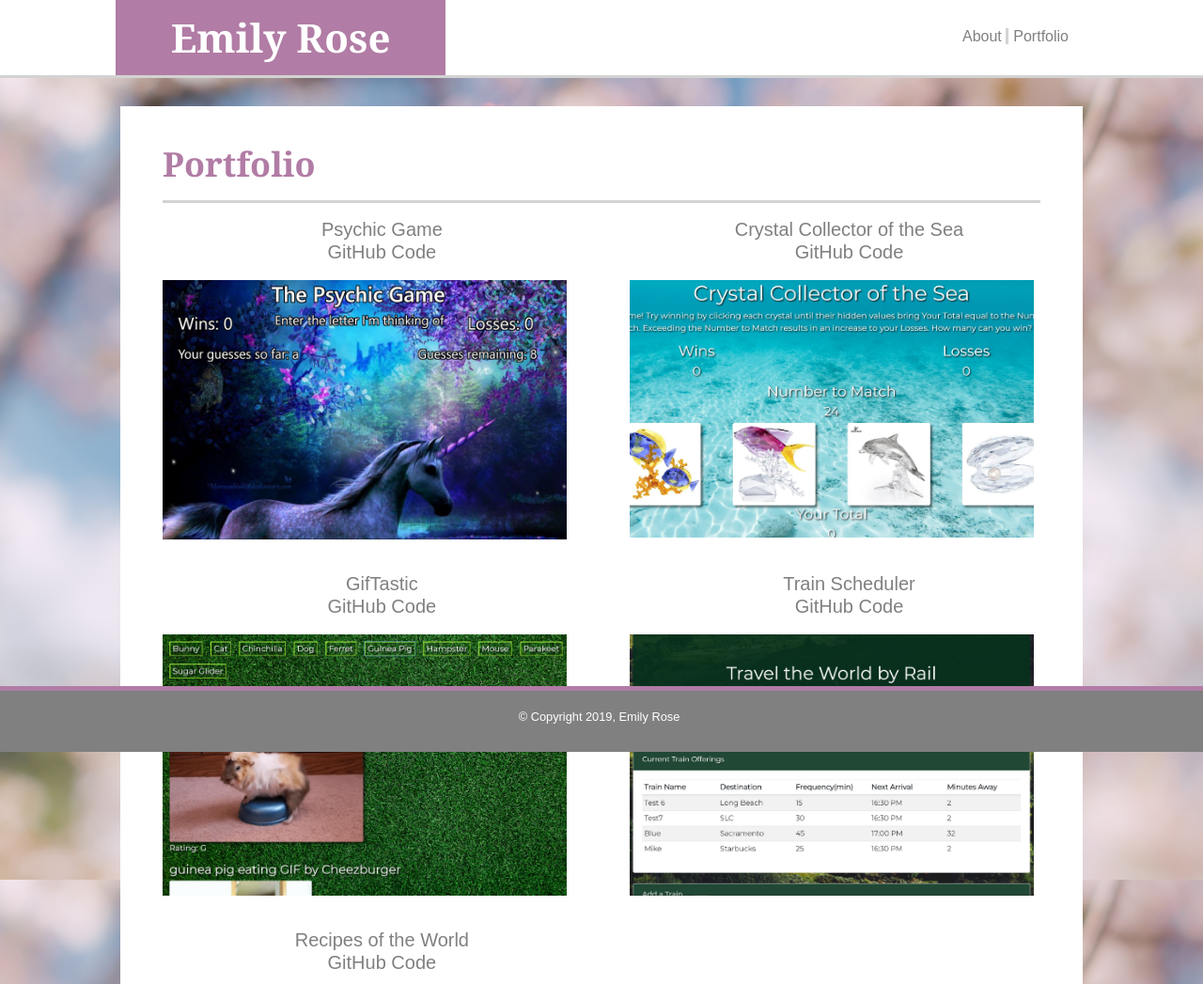
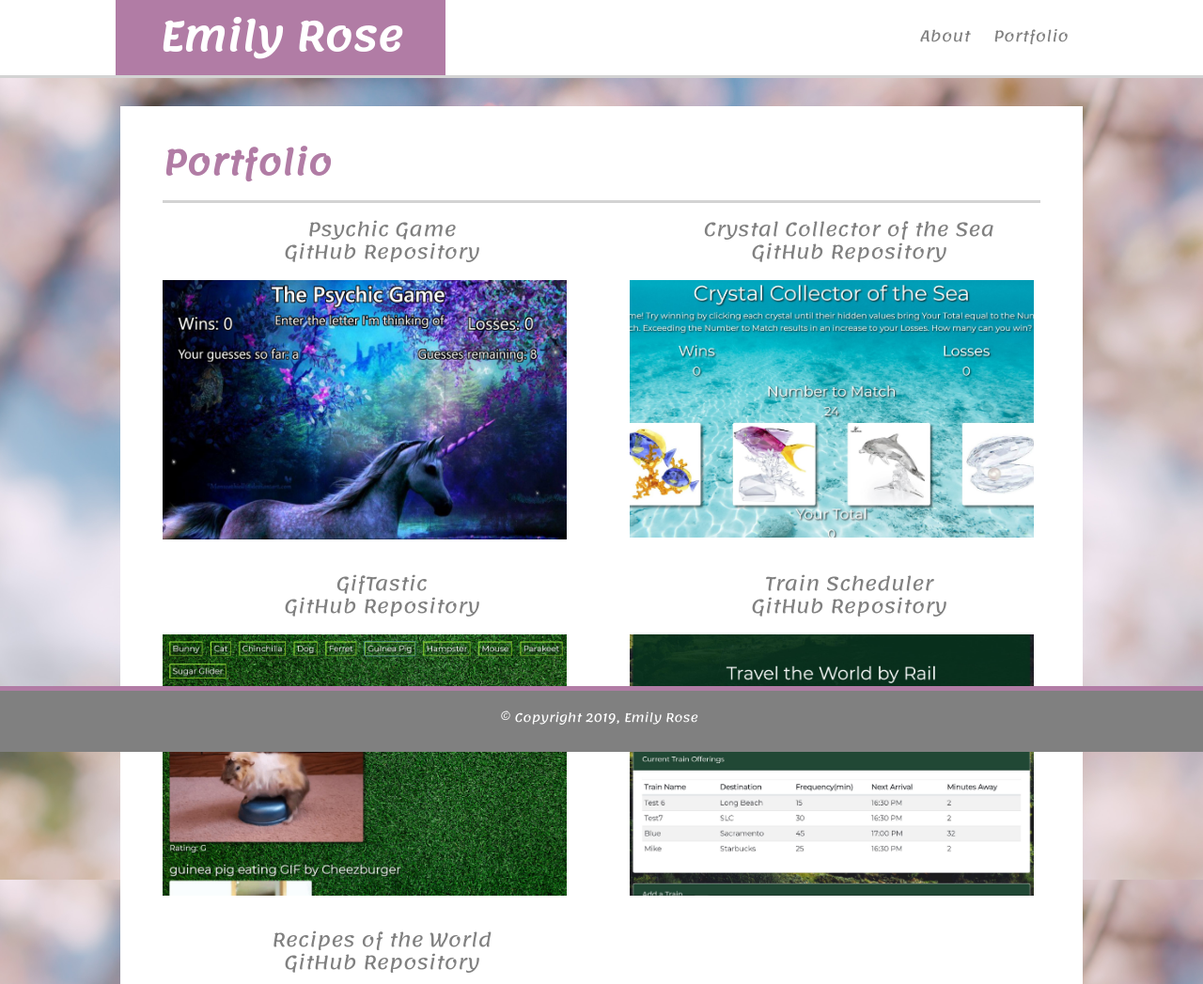
Before and after one commit to Edestiny7/Bootstrap-Portfolio, a plain HTML site: page portfolio.html in a window 1280 px wide. Shown: the top 1047 px of the page at 94% size. Drawn offline with nearby package versions, Linux system fonts and the light colour scheme.

Commit message:
Added Read Me & Google Font

```diff
--- a/assets/css/style.css
+++ b/assets/css/style.css
@@ -1,3 +1,4 @@
+@import url('https://fonts.googleapis.com/css?family=Lemonada&display=swap');
 * {
     box-sizing: border-box;
 }
@@ -23,7 +24,7 @@ h1 {
     margin-right: -20px;
     padding: 15px;
     background-color: #B17CA5;
-    font-family: 'Georgia', Times, Times New Roman, serif;
+    font-family: 'Lemonada', cursive;
     color: white;
     text-align: center;
     font-weight: bold;
@@ -43,12 +44,11 @@ nav {
 
 a {
     color: gray;
-    font-family: 'Arial', 'Helvetica Neue', Helvetica, sans-serif;
+    font-family: 'Lemonada', cursive;
 }
 
 .divider {
-    border-left: solid lightgray;
-    padding-left: 5px;
+    padding-left: 20px;
 }
 
 .divPadding {
@@ -64,7 +64,7 @@ a {
 h2 {
     padding-left: 30px;
     padding-top: 40px;
-    font-family: 'Georgia', Times, Times New Roman, serif;
+    font-family: 'Lemonada', cursive;
     color: #B17CA5;
     font-size: 36px;
     font-weight: bold;
@@ -88,7 +88,7 @@ hr {
 p.bioTop {
     margin-left: 45px;
     padding-right: 45px;
-    font-family: 'Arial', 'Helvetica Neue', Helvetica, sans-serif;
+    font-family: 'Lemonada', cursive;
     line-height: 30px;
     color: gray;
 }
@@ -96,7 +96,7 @@ p.bioTop {
 p.bioMiddle {
     padding-left: 45px;
     margin-right: 30px;
-    font-family: 'Arial', 'Helvetica Neue', Helvetica, sans-serif;
+    font-family: 'Lemonada', cursive;
     line-height: 30px;
     color: gray;
 }
@@ -105,7 +105,7 @@ p.bioBottom {
     margin-left: 45px;
     margin-right: 30px;
     padding-bottom: 20px;
-    font-family: 'Arial', 'Helvetica Neue', Helvetica, sans-serif;
+    font-family: 'Lemonada', cursive;
     line-height: 30px;
     color: gray;
 }
@@ -143,7 +143,7 @@ footer {
     padding-top: 15px;
     padding-bottom: 15px;
     padding-right: 5px;
-    font-family: 'Arial', 'Helvetica Neue', Helvetica, sans-serif;
+    font-family: 'Lemonada', cursive;
     color: white;
     position: fixed;
     bottom: 0;
--- a/portfolio.html
+++ b/portfolio.html
@@ -7,8 +7,13 @@
     <meta name="keywords" content="Emily Portfolio">
     <meta name="author" content="Edestiny7">
     <meta name="viewport" content="width=device-width, initial-scale=1, shrink-to-fit=no">
+
+    <!-- Bootstrap reference-->
     <link rel="stylesheet" href="https://stackpath.bootstrapcdn.com/bootstrap/4.3.1/css/bootstrap.min.css" integrity="sha384-ggOyR0iXCbMQv3Xipma34MD+dH/1fQ784/j6cY/iJTQUOhcWr7x9JvoRxT2MZw1T" crossorigin="anonymous">
-    <link rel="stylesheet" type="text/css" href="assets/css/style.css">
+
+    <!--css reference -->
+    <link rel="stylesheet" type="text/css" href="./assets/css/style.css">
+
     <title>Portfolio</title>
 </head>
 
@@ -48,14 +53,14 @@
                     <div class="row portfolioPadding">
                         <div class="col-xs-12, col-sm-12, col-md-6, col-lg-6">
                             <h5><a href="https://edestiny7.github.io/Psychic-Game/" target="_blank">Psychic Game</a><br>
-                                <a href="https://github.com/Edestiny7/Psychic-Game" target="_blank">GitHub Code</a>
+                                <a href="https://github.com/Edestiny7/Psychic-Game" target="_blank">GitHub Repository</a>
                             </h5>
                             <a href="https://edestiny7.github.io/Psychic-Game/" target="_blank"><img class="imagePortfolio" src="assets/images/psychicGame.JPG" alt="Psychic Game" title="Psychic Game" width="92%"></a>
                         </div>
                         <div class=" col-xs-12, col-sm-12, col-md-6, col-lg-6">
                             <h5>
                                 <a href="https://edestiny7.github.io/Crystal-Collector/" target="_blank">Crystal Collector of the Sea</a><br>
-                                <a href="https://github.com/Edestiny7/Crystal-Collector" target="_blank">GitHub Code</a>
+                                <a href="https://github.com/Edestiny7/Crystal-Collector" target="_blank">GitHub Repository</a>
                             </h5>
                             <a href="https://edestiny7.github.io/Crystal-Collector/" target="_blank"><img class="imagePortfolio" src="assets/images/CrystalCollectorGame.JPG" alt="Crystal Collector Game" title="Crystal Collector Game" width="92%"></a>
                         </div>
@@ -64,14 +69,14 @@
                         <div class="col-xs-12, col-sm-12, col-md-6, col-lg-6">
                             <h5>
                                 <a href="https://edestiny7.github.io/GIPHY-API/" target="_blank">GifTastic</a><br>
-                                <a href="https://github.com/Edestiny7/GIPHY-API" target="_blank">GitHub Code</a>
+                                <a href="https://github.com/Edestiny7/GIPHY-API" target="_blank">GitHub Repository</a>
                             </h5>
                             <a href="https://edestiny7.github.io/GIPHY-API/"><img class="imagePortfolio" src="assets/images/Animal.JPG" alt="GifTastic App" title="GifTastic App" width="92%"></a>
                         </div>
                         <div class="col-xs-12, col-sm-12, col-md-6, col-lg-6">
                             <h5>
                                 <a href="https://Edestiny7.github.io/Train-Scheduler/" target="_blank">Train Scheduler</a><br>
-                                <a href="https://github.com/Edestiny7/Train-Scheduler" target="_blank">GitHub Code</a>
+                                <a href="https://github.com/Edestiny7/Train-Scheduler" target="_blank">GitHub Repository</a>
                             </h5>
                             <a href="https://Edestiny7.github.io/Train-Scheduler/"><img class="imagePortfolio" src="assets/images/TrainScheduler.JPG" alt="Train Scheduler App" title="Train Scheduler App" width="92%"></a>
                         </div>
@@ -80,7 +85,7 @@
                         <div class="col-xs-12, col-sm-12, col-md-6, col-lg-6">
                             <h5>
                                 <a href="https://Edestiny7.github.io/SickGroup/" target="_blank">Recipes of the World</a><br>
-                                <a href="https://github.com/Edestiny7/SickGroup" target="_blank">GitHub Code</a>
+                                <a href="https://github.com/Edestiny7/SickGroup" target="_blank">GitHub Repository</a>
                             </h5>
                             <a href="https://Edestiny7.github.io/SickGroup/" target="_blank"><img class="imagePortfolio" src="assets/images/Recipes.JPG" alt="Recipes of the World App" title="Recipes of the World App" width="92%"></a>
                         </div>
```
Also changed, not shown: index.html (+3 -3 lines), assets/images/Bootstrap.JPG (added), 1 other file.
